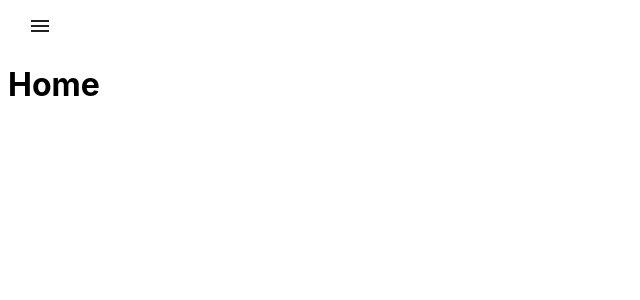
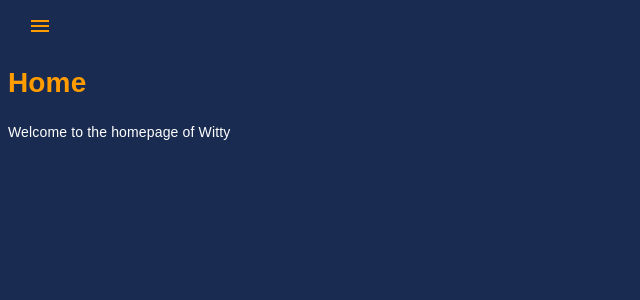
Before and after one commit to michael-small/Witty, a React (Create React App) app: page / in a window 1280 px wide. Shown: the top 300 px of the page, without its empty margins (0-640 px from the left). Built offline with nearby package versions, Linux system fonts and the light colour scheme.

Commit message:
Add global styling using MUI's CSS Baseline
Primary and secondary colors as well as font type are outlined
and defined globally.

```diff
--- a/src/App.css
+++ b/src/App.css
@@ -1,7 +1,27 @@
+html {
+  background-color: #1a2b51;
+}
+
 .App {
+  font-family: Arial, Helvetica, sans-serif;
+  color: #fff;
   padding: 0.5rem;
+  background-color: #1a2b51;
 }
 
 .App-link {
   color: #61dafb;
 }
+
+.MuiButton-text {
+  color: #ff9c00 !important;
+}
+
+h1 {
+  color: #ff9c00;
+}
+
+/* readability is questionable on this */
+.MuiSvgIcon-root {
+  color: #ff9c00;
+}
--- a/src/App.js
+++ b/src/App.js
@@ -1,4 +1,5 @@
 import './App.css';
+import CssBaseline from '@material-ui/core/CssBaseline';
 import { BrowserRouter, Route } from 'react-router-dom';
 
 import Navigation from './components/Navigation/Navigation';
@@ -7,13 +8,16 @@ import Profile from './components/Profile/Profile';
 
 function App() {
 	return (
+		<CssBaseline>
 			<div className='App'>
+				{' '}
 				<BrowserRouter>
 					<Navigation />
 					<Route exact path='/' component={Home} />
 					<Route exact path='/profile' component={Profile} />
 				</BrowserRouter>
 			</div>
+		</CssBaseline>
 	);
 }
 
--- a/src/components/Home/Home.js
+++ b/src/components/Home/Home.js
@@ -1,7 +1,13 @@
 import React, { Component } from 'react';
+import Aux from '../hocs/Aux';
 
 export default class Home extends Component {
 	render() {
-		return <h1>Home</h1>;
+		return (
+			<Aux>
+				<h1>Home</h1>
+				<p>Welcome to the homepage of Witty</p>
+			</Aux>
+		);
 	}
 }
--- a/src/components/Navigation/SideDrawer/SideDrawer.js
+++ b/src/components/Navigation/SideDrawer/SideDrawer.js
@@ -102,7 +102,7 @@ export default function TemporaryDrawer() {
 			{['left'].map((anchor) => (
 				<React.Fragment key={anchor}>
 					<Button onClick={toggleDrawer(anchor, true)}>
-						<MenuIcon></MenuIcon>
+						<MenuIcon />
 					</Button>
 					<Drawer
 						anchor={anchor}
--- a/src/index.css
+++ b/src/index.css
@@ -1,8 +1,5 @@
 body {
   margin: 0;
-  font-family: -apple-system, BlinkMacSystemFont, 'Segoe UI', 'Roboto', 'Oxygen',
-    'Ubuntu', 'Cantarell', 'Fira Sans', 'Droid Sans', 'Helvetica Neue',
-    sans-serif;
   -webkit-font-smoothing: antialiased;
   -moz-osx-font-smoothing: grayscale;
 }
```
Also changed, not shown: src/components/Navigation/SideDrawer/SideDrawer.css (added). Lines whose indentation alone changed are shown as unchanged.
